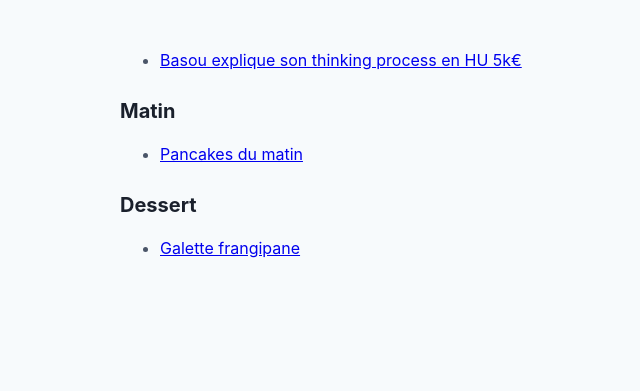
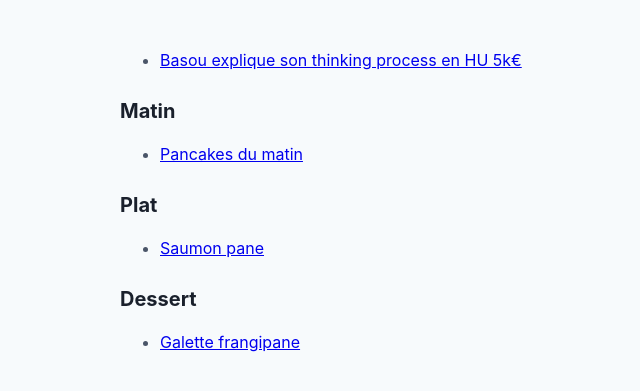
Before and after one commit to greglejeune/blog, a Jekyll site: the page built from index.html, in a window 1280 px wide. Shown: the top 391 px of the page, without its empty margins (72-712 px from the left). Built offline with Jekyll 4.4.1, drawn with Linux system fonts in a browser that asks for light colours.

Commit message:
Update index.html

```diff
--- a/index.html
+++ b/index.html
@@ -19,6 +19,15 @@ layout: blog
 {% endfor %}
 </ul>
 
+<h2>Plat</h2>
+<ul>
+{% for post in site.categories['plat'] %}
+    <li>
+        <a href="{{ post.url | prepend: site.baseurl }}">{{ post.title }}</a>
+    </li>
+{% endfor %}
+</ul>
+
 <h2>Dessert</h2>
 <ul>
 {% for post in site.categories['dessert'] %}
```
